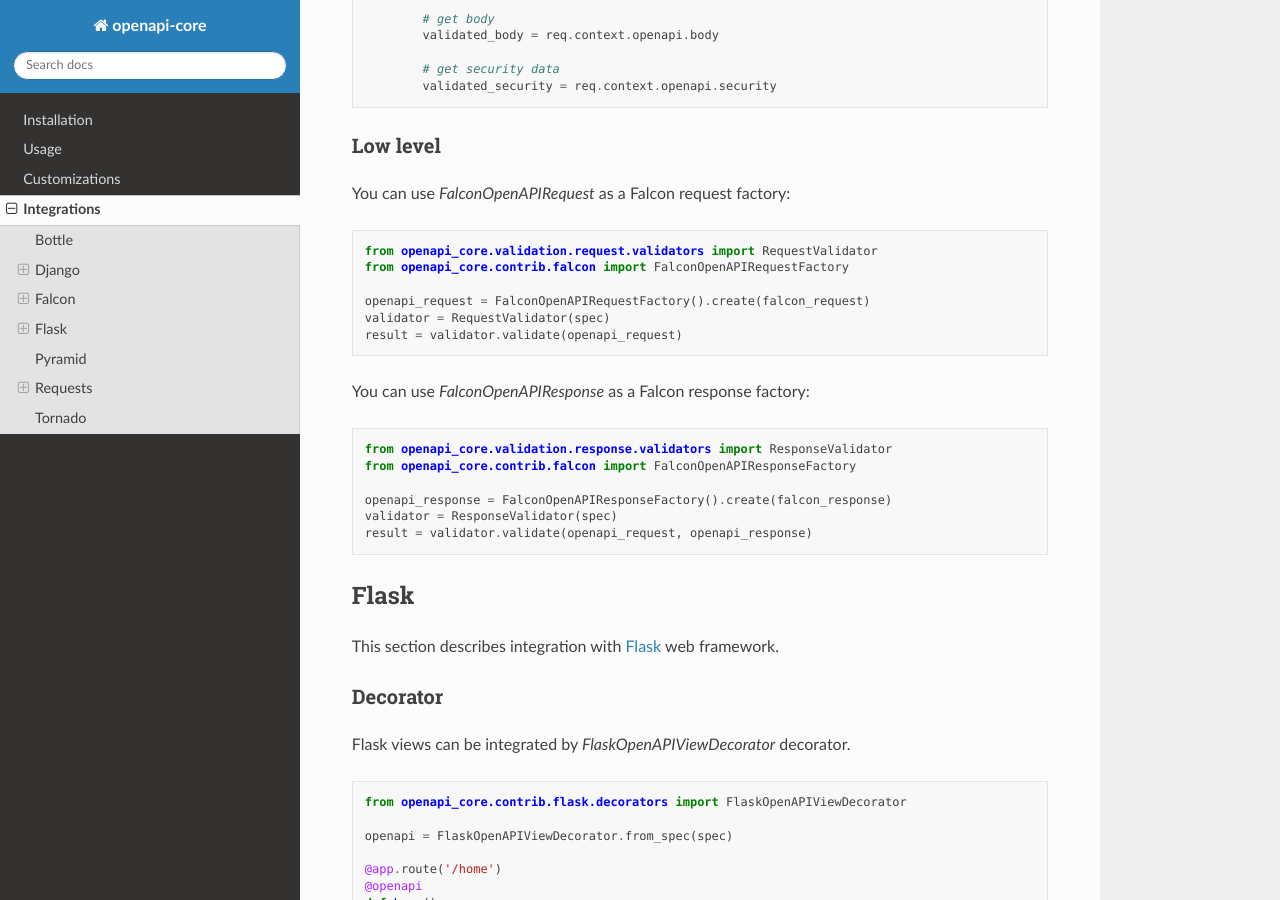
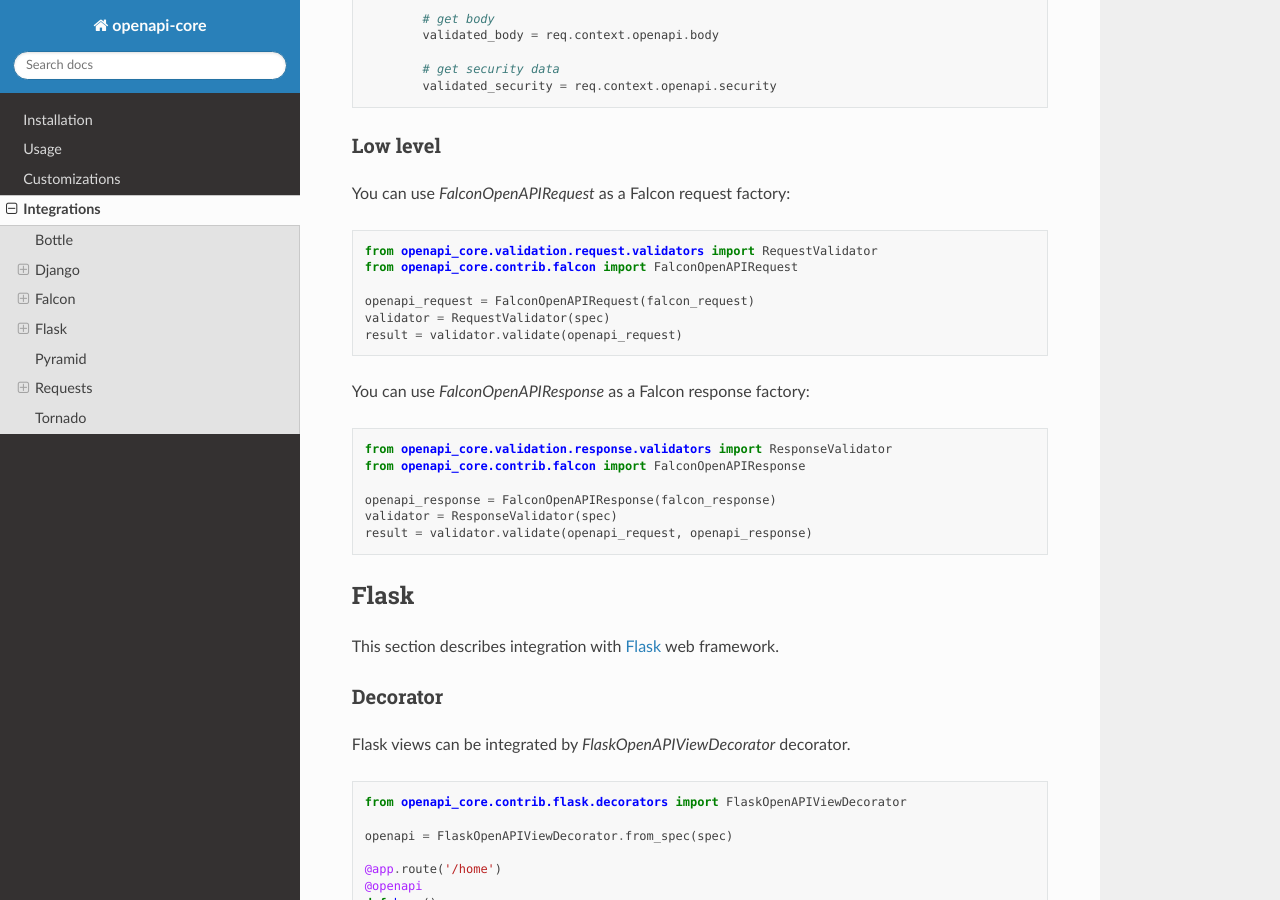
Before and after one commit to python-openapi/openapi-core, a Sphinx documentation site: the page built from docs/integrations.rst, in a window 1280 px wide and 900 px high, scrolled down 2055 px. Built offline with Sphinx 7.4.7 and the Read the Docs theme 2.0.0, drawn with Linux system fonts in a browser that asks for light colours.

Commit message:
removed factory docs update 2

```diff
--- a/docs/integrations.rst
+++ b/docs/integrations.rst
@@ -118,9 +118,9 @@
 .. code-block:: python
 
    from openapi_core.validation.request.validators import RequestValidator
-   from openapi_core.contrib.falcon import FalconOpenAPIRequestFactory
+   from openapi_core.contrib.falcon import FalconOpenAPIRequest
 
-   openapi_request = FalconOpenAPIRequestFactory().create(falcon_request)
+   openapi_request = FalconOpenAPIRequest(falcon_request)
    validator = RequestValidator(spec)
    result = validator.validate(openapi_request)
 
@@ -129,9 +129,9 @@
 .. code-block:: python
 
    from openapi_core.validation.response.validators import ResponseValidator
-   from openapi_core.contrib.falcon import FalconOpenAPIResponseFactory
+   from openapi_core.contrib.falcon import FalconOpenAPIResponse
 
-   openapi_response = FalconOpenAPIResponseFactory().create(falcon_response)
+   openapi_response = FalconOpenAPIResponse(falcon_response)
    validator = ResponseValidator(spec)
    result = validator.validate(openapi_request, openapi_response)
 
```
